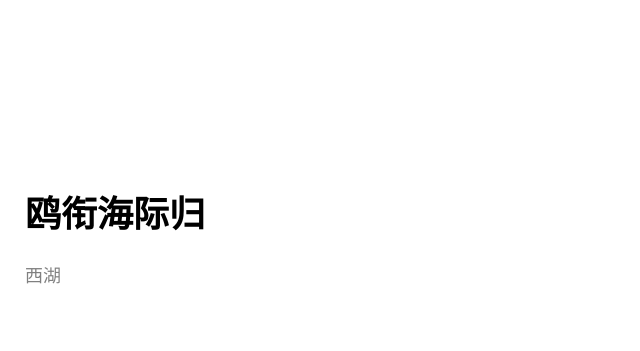
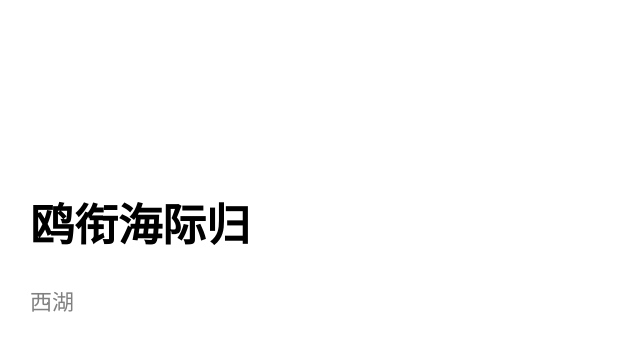
Before and after one commit to liushuaiiu/liushuaiiu.github.io, a Jekyll site: the page built from index.html, in a window 1280 px wide. Shown: the top 351 px of the page, without its empty margins (0-640 px from the left). Built offline with Jekyll 4.4.1, drawn with Linux system fonts in a browser that asks for light colours.

Commit message:
Update style.css

```diff
--- a/assets/css/style.css
+++ b/assets/css/style.css
@@ -1,35 +1,35 @@
 body {
     font-family: 'Noto Sans SC', sans-serif;
-    /* 最小值：12px, 理想值：2vw, 最大值：18px */
-    font-size: clamp(12px, 2vw, 18px);
+    /* 最小值：12px, 理想值：2vw, 最大值：22px */
+    font-size: clamp(12px, 2vw, 22px);
     margin-left: 10px; /* 较小屏幕的默认左边距 */
 }
 
 /* iPhone垂直方向 */
 @media (max-width: 374px) {
     body {
-        margin-left: 10px; /* 小屏幕左边距 */
+        margin-left: 18px; /* 小屏幕左边距 */
     }
 }
 
 /* iPhone横向到iPad垂直方向 */
 @media (min-width: 375px) and (max-width: 767px) {
     body {
-        margin-left: 15px; /* 中等屏幕左边距 */
+        margin-left: 20px; /* 中等屏幕左边距 */
     }
 }
 
 /* iPad横向到小型桌面显示器 */
 @media (min-width: 768px) and (max-width: 1279px) {
     body {
-        margin-left: 20px; /* 较大屏幕左边距 */
+        margin-left: 25px; /* 较大屏幕左边距 */
     }
 }
 
 /* 中等桌面显示器 */
 @media (min-width: 1280px) and (max-width: 1439px) {
     body {
-        margin-left: 25px; /* 大屏幕左边距 */
+        margin-left: 30px; /* 大屏幕左边距 */
     }
 }
 
```
